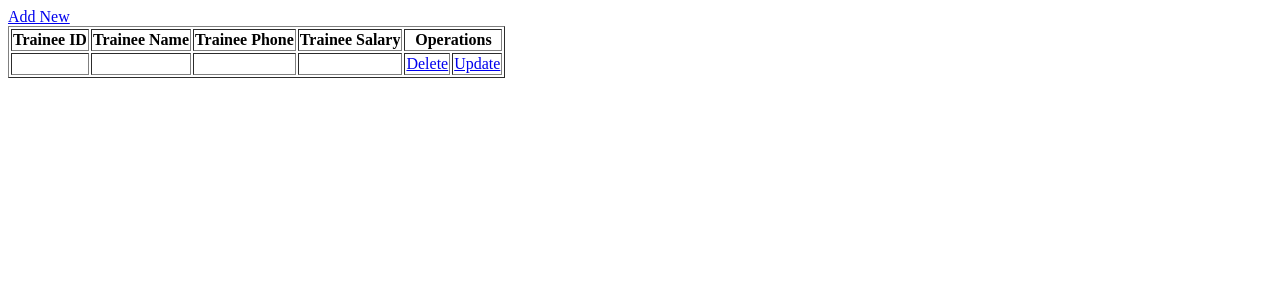
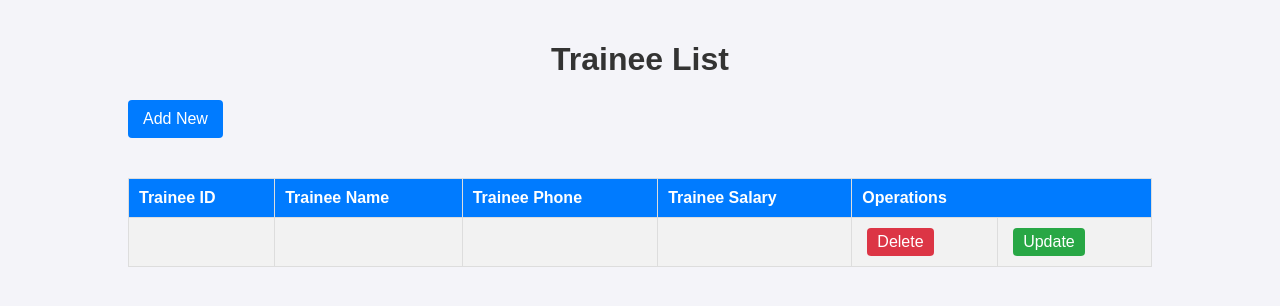
Before and after one commit to jeanaimeiraguha/SCHOOL_MANAGEMENT_SYSTEM, a PHP site: page /select.php in a window 1280 px wide. Shown: the top 306 px of the page. Run offline with PHP 8.4, Linux system fonts and the light colour scheme; tables that the repository leaves empty or names only in its code hold one stand-in row (values such as "Sample post"); data that the repository does not hold is empty.

Commit message:
initial commit

```diff
--- a/SALARYMN/select.php
+++ b/SALARYMN/select.php
@@ -3,11 +3,105 @@
 <head>
     <meta charset="UTF-8">
     <meta name="viewport" content="width=device-width, initial-scale=1.0">
-    <title>Document</title>
+    <title>Trainee List</title>
+    <style>
+        body {
+            font-family: Arial, sans-serif;
+            background-color: #f4f4f9;
+            margin: 0;
+            padding: 0;
+        }
+
+        .container {
+            width: 80%;
+            margin: 0 auto;
+            padding: 20px;
+        }
+
+        h1 {
+            text-align: center;
+            color: #333;
+        }
+
+        a {
+            color: #007BFF;
+            text-decoration: none;
+        }
+
+        a:hover {
+            text-decoration: underline;
+        }
+
+        table {
+            width: 100%;
+            border-collapse: collapse;
+            margin-top: 20px;
+        }
+
+        th, td {
+            padding: 10px;
+            text-align: left;
+            border: 1px solid #ddd;
+        }
+
+        th {
+            background-color: #007BFF;
+            color: white;
+        }
+
+        tr:nth-child(even) {
+            background-color: #f2f2f2;
+        }
+
+        tr:hover {
+            background-color: #ddd;
+        }
+
+        .operations a {
+            display: inline-block;
+            margin: 0 5px;
+            padding: 5px 10px;
+            border-radius: 4px;
+            color: white;
+            text-decoration: none;
+        }
+
+        .delete {
+            background-color: #dc3545;
+        }
+
+        .update {
+            background-color: #28a745;
+        }
+
+        .delete:hover {
+            background-color: #c82333;
+        }
+
+        .update:hover {
+            background-color: #218838;
+        }
+
+        .add-new {
+            display: inline-block;
+            margin-bottom: 20px;
+            padding: 10px 15px;
+            border-radius: 4px;
+            background-color: #007BFF;
+            color: white;
+            text-decoration: none;
+        }
+
+        .add-new:hover {
+            background-color: #0056b3;
+        }
+    </style>
 </head>
 <body>
-    <a href="insert.php">Add New</a>
-    <table border="1">
+    <div class="container">
+        <h1>Trainee List</h1>
+        <a href="insert.php" class="add-new">Add New</a>
+        <table>
             <tr>
                 <th>Trainee ID</th>
                 <th>Trainee Name</th>
@@ -16,26 +110,22 @@
                 <th colspan="2">Operations</th>
             </tr>
             <?php
-
             include('conn.php');
-        $select=mysqli_query($conn, "SELECT * FROM salary");
-        while($row=mysqli_fetch_array($select)){
-
+            $select = mysqli_query($conn, "SELECT * FROM salary");
+            while ($row = mysqli_fetch_array($select)) {
             ?>
             <tr>
-            <td><?php echo $row['Trainee ID']?></td>
-            <td><?php echo $row['Trainee Name']?></td>
-            <td><?php echo $row['Trainee Phone']?></td>
-            <td><?php echo $row['Trainee Salary']?></td>
-
-
-            <td><a href="delete.php?Trainee ID=<?php echo $row['Trainee ID']?>">Delete</a></td>
-            <td><a href="update.php?Trainee_id=<?php echo $row['Trainee ID']?>">Update</a></td>
+                <td><?php echo htmlspecialchars($row['Trainee ID']); ?></td>
+                <td><?php echo htmlspecialchars($row['Trainee Name']); ?></td>
+                <td><?php echo htmlspecialchars($row['Trainee Phone']); ?></td>
+                <td><?php echo htmlspecialchars($row['Trainee Salary']); ?></td>
+                <td class="operations"><a href="delete.php?Trainee ID=<?php echo urlencode($row['Trainee ID']); ?>" class="delete">Delete</a></td>
+                <td class="operations"><a href="update.php?Trainee_id=<?php echo urlencode($row['Trainee ID']); ?>" class="update">Update</a></td>
             </tr>
             <?php
             }
             ?>
-
         </table>
+    </div>
 </body>
 </html>
```
Lines whose indentation alone changed are shown as unchanged.
